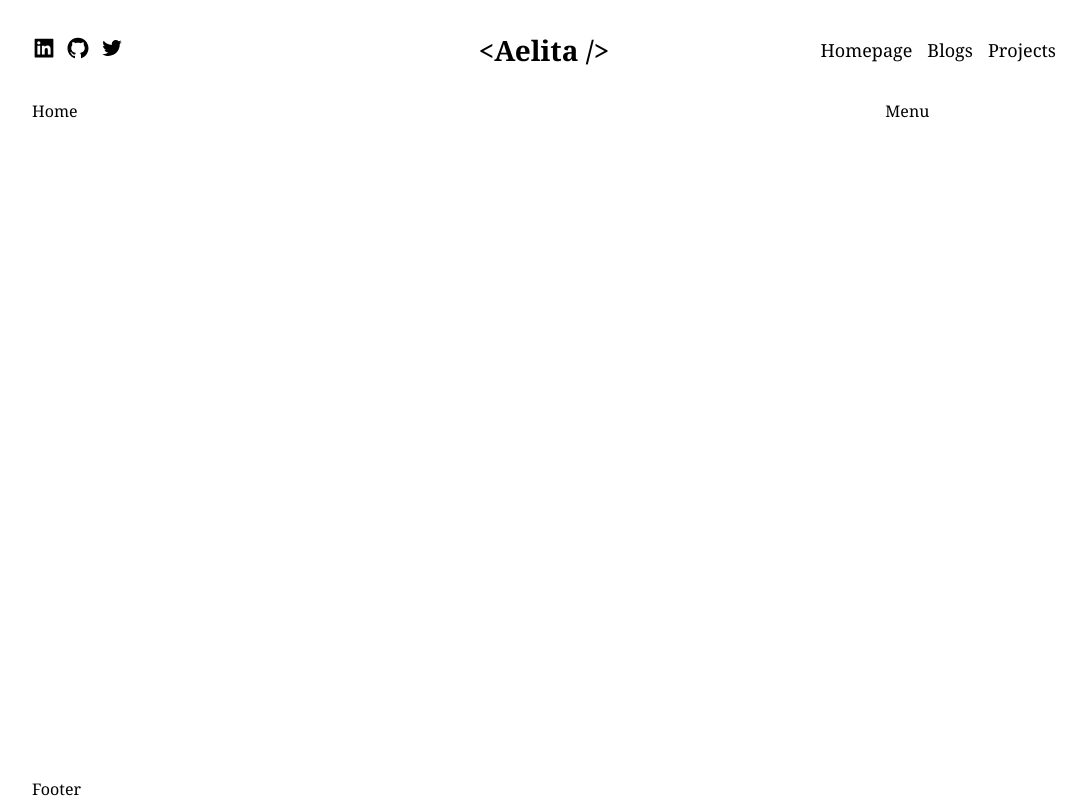
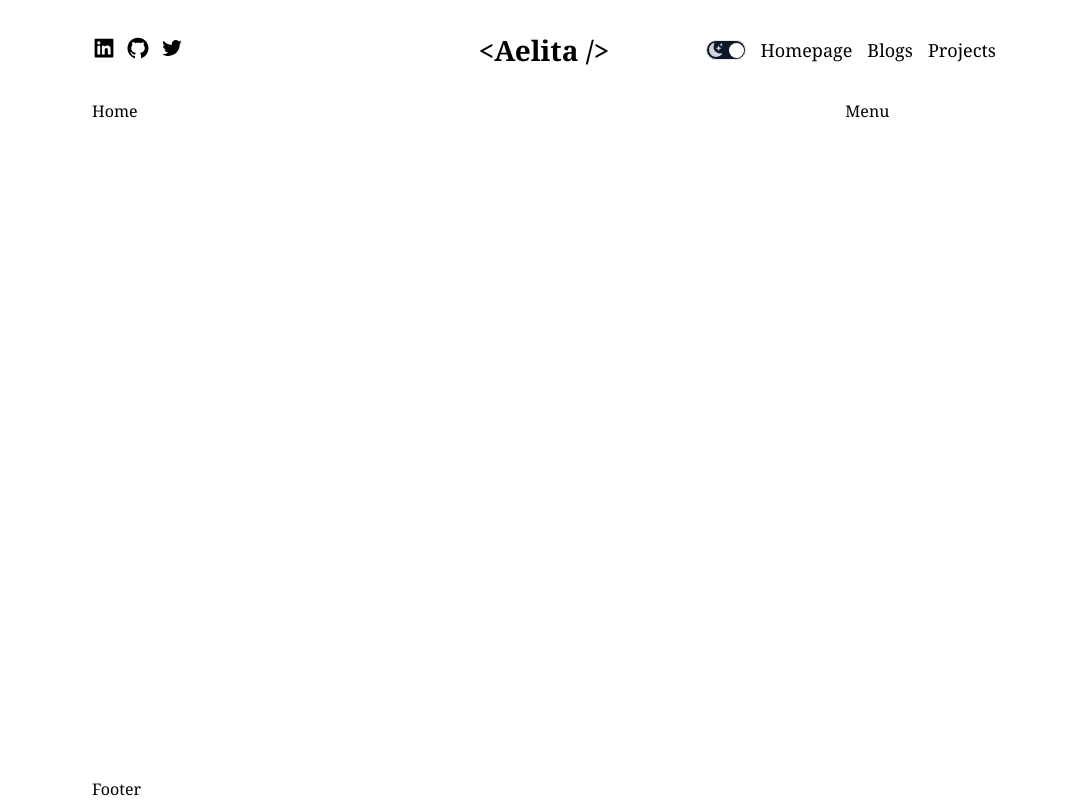
Before and after one commit to lyokocode/portfolio, a React (Vite) app in the folder client/: page / in a window 1280 px wide. Shown: the whole page, without its empty margins (96-1182 px from the left). Built offline with nearby package versions, Linux system fonts and the light colour scheme.

Commit message:
dark mode & light mode theme

```diff
--- a/client/src/components/index.js
+++ b/client/src/components/index.js
@@ -1,3 +1,4 @@
 export { Navbar } from "./navbar"
+export { ThemeToggle } from "./navbar/ThemeToggle"
 export { Footer } from "./footer"
 export { Menu } from "./menu"
--- /dev/null
+++ b/client/src/components/navbar/ThemeToggle.jsx
@@ -0,0 +1,36 @@
+import { BsFillSunFill, BsMoonStarsFill } from "react-icons/bs"
+import { useDispatch, useSelector } from "react-redux";
+import { setDarkMode } from "../../store/themeSlice";
+
+export const ThemeToggle = () => {
+    const dispatch = useDispatch();
+    const darkMode = useSelector((state) => state.theme.dark);
+
+    const handleToggleTheme = () => {
+        dispatch(setDarkMode());
+    };
+
+    return (
+        <div className="themeToggle"
+            onClick={handleToggleTheme}
+            style={
+                darkMode === true ? { backgroundColor: "white" } : { backgroundColor: "#0f172a" }
+            }
+        >
+            <BsMoonStarsFill size={14} color="#d1d5db" />
+
+            <div
+                className="ball"
+                style={
+                    darkMode === true
+                        ? { left: 1, background: "#0f172a" }
+                        : { right: 1, background: "white" }
+                }
+            >
+
+            </div>
+
+            <BsFillSunFill size={14} color="#eab308" />
+        </div>
+    )
+}
--- a/client/src/components/navbar/index.jsx
+++ b/client/src/components/navbar/index.jsx
@@ -1,6 +1,8 @@
 import { Link } from "react-router-dom"
 import { AiFillLinkedin, AiOutlineGithub, AiOutlineTwitter } from "react-icons/ai"
 import "./navbar.scss"
+import { ThemeToggle } from ".."
+
 export const Navbar = () => {
     return (
         <nav className="navbar">
@@ -17,6 +19,7 @@ export const Navbar = () => {
             </div>
             <h1 className="logo">{"<Aelita />"}</h1>
             <div className="links">
+                <ThemeToggle />
                 <Link to="/" className="link">Homepage</Link>
                 <Link to="/" className="link">Blogs</Link>
                 <Link to="/" className="link">projects</Link>
--- a/client/src/components/navbar/navbar.scss
+++ b/client/src/components/navbar/navbar.scss
@@ -19,6 +19,8 @@
         text-align: center;
         font-size: 36px;
         font-weight: bold;
+        text-wrap: nowrap;
+
 
         @media screen and (max-width:1280px) {
             font-size: 36px;
@@ -52,6 +54,28 @@
                 display: none;
             }
         }
+
+        .themeToggle {
+            width: 40px;
+            height: 20px;
+            border-radius: 50px;
+            cursor: pointer;
+            display: flex;
+            align-items: center;
+            justify-content: space-between;
+            position: relative;
+            border: 1px solid #e5e7eb;
+            padding: 0 2px;
+            transition: all 2s;
+
+            .ball {
+                transition: all 2s;
+                width: 15px;
+                height: 15px;
+                border-radius: 50%;
+                position: absolute;
+            }
+        }
     }
 
 }
--- a/client/src/index.scss
+++ b/client/src/index.scss
@@ -1,4 +1,18 @@
 :root {
+    --bg: white;
+    --textColor: black;
+    --softBg: #f0f0f0;
+    --softTextColor: #626262;
+}
+
+.dark {
+    --bg: #0f172a;
+    --textColor: #ddd;
+    --softBg: #1f273a;
+    --softTextColor: #a6a6a6;
+}
+
+.light {
     --bg: white;
     --textColor: black;
     --softBg: #f0f0f0;
@@ -20,16 +34,22 @@ body {
     width: 100vw;
     min-height: 100vh;
     overflow-x: hidden;
-    // font-family: "Gill Sans", sans-serif;
+    background-color: var(--bg);
     font-family: Georgia, sans-serif;
 }
 
 .appContainer {
     background-color: var(--bg);
+    color: var(--textColor);
+    min-height: 100vh;
+
+    .responsive {
+        width: 100%;
         min-height: 100vh;
         display: flex;
         flex-direction: column;
         margin: 0 auto;
+        padding: 0 60px;
 
         @media screen and (max-width:1536px) {
             max-width: 1366px;
@@ -45,7 +65,7 @@ body {
 
         @media screen and (max-width:1024px) {
             max-width: 768px;
-        padding: 0 40px;
+            padding: 0 30px;
 
         }
 
@@ -55,6 +75,7 @@ body {
 
         @media screen and (max-width:640px) {
             max-width: 475px;
+            padding: 0 0;
         }
 
         .wrapper {
@@ -62,6 +83,8 @@ body {
             display: flex;
             width: 100%;
             height: 100%;
+
+        }
     }
 }
 
--- /dev/null
+++ b/client/src/store/index.js
@@ -0,0 +1,10 @@
+import { configureStore } from "@reduxjs/toolkit";
+import themeReducer from "./themeSlice";
+
+const store = configureStore({
+    reducer: {
+        theme: themeReducer,
+    },
+});
+
+export default store;
--- /dev/null
+++ b/client/src/store/themeSlice.js
@@ -0,0 +1,19 @@
+import { createSlice } from '@reduxjs/toolkit';
+
+const initialState = {
+    dark: localStorage.getItem('dark') === 'true' || false, // localStorage'dan değeri alın
+};
+
+export const theme = createSlice({
+    name: 'darkMode',
+    initialState,
+    reducers: {
+        setDarkMode: (state) => {
+            state.dark = !state.dark;
+            localStorage.setItem('dark', state.dark.toString());
+        },
+    },
+});
+
+export const { setDarkMode } = theme.actions;
+export default theme.reducer;
--- a/client/src/utils/Layout.jsx
+++ b/client/src/utils/Layout.jsx
@@ -1,15 +1,21 @@
 import { Outlet } from "react-router-dom"
 import { Footer, Menu, Navbar } from "../components"
 import "../index.scss"
+import { useSelector } from "react-redux";
 const Layout = () => {
+
+    const darkMode = useSelector((state) => state.theme.dark);
+    console.log(darkMode)
     return (
-        <div className="appContainer">
-            <Navbar />
-            <div className="wrapper">
-                <Outlet />
-                <Menu />
+        <div className={darkMode ? "appContainer dark" : "appContainer light"}>
+            <div className="responsive">
+                <Navbar />
+                <div className="wrapper">
+                    <Outlet />
+                    <Menu />
+                </div>
+                <Footer />
             </div>
-            <Footer />
         </div>
     )
 }
```
Also changed, not shown: client/src/main.jsx (+4 -3 lines). Lines whose indentation alone changed are shown as unchanged.
